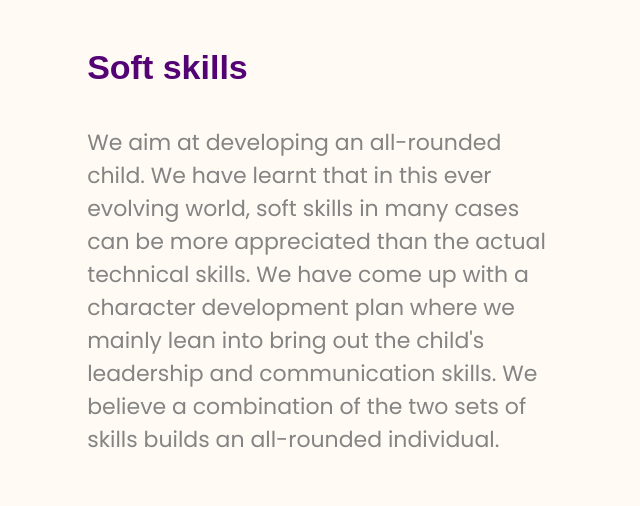
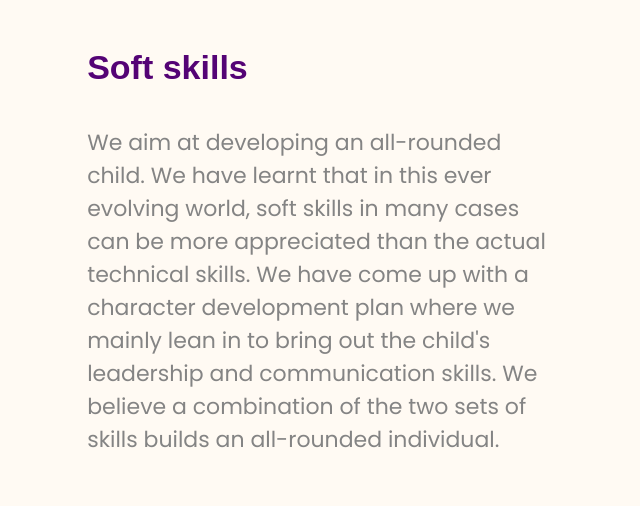
Before and after one commit to cathyAkoth/codestories, a plain HTML site: page codestorieskids.html in a window 1280 px wide. Shown: the part 2599-3105 px from the top of the page, 577-1217 px from the left. Drawn offline with nearby package versions, Linux system fonts and the light colour scheme.

```diff
--- a/codestorieskids.html
+++ b/codestorieskids.html
@@ -279,7 +279,7 @@
               <h3 style="color: #540375;padding: bottom 15px;"><strong>Soft skills</strong></h3>
               <p style="padding-top:30px; font-size: 22px;">
 
-                 We aim at developing an all-rounded child. We have learnt that in this ever evolving world, soft skills in many cases can be more appreciated than the actual technical skills. We have come up with a character development plan where we mainly lean into bring out the child's leadership and communication skills. We believe a combination of the two sets of skills builds an all-rounded individual.
+                 We aim at developing an all-rounded child. We have learnt that in this ever evolving world, soft skills in many cases can be more appreciated than the actual technical skills. We have come up with a character development plan where we mainly lean in to bring out the child's leadership and communication skills. We believe a combination of the two sets of skills builds an all-rounded individual.
               </p>
 
             </div>
```
